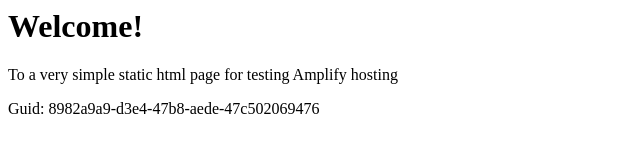
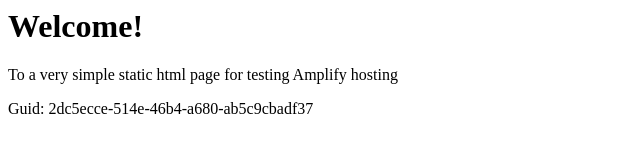
Before and after one commit to aws-aemilia-mxp/Github-PR-Commit-Integration-Test-DoNotTouch-GithubWebhookPreviewCanaryTest-v1-prod-eu-south-1, a website: page src/index.html in a window 1280 px wide. Shown: the full height of the page, 0-640 px from the left. Drawn offline with Linux system fonts and the light colour scheme.

Commit message:
commit from integ tests

```diff
--- a/src/index.html
+++ b/src/index.html
@@ -12,6 +12,6 @@
 <body>
     <h1>Welcome!</h1>
     <p>To a very simple static html page for testing Amplify hosting</p>
-    <p>Guid: 8982a9a9-d3e4-47b8-aede-47c502069476</p></body>
+    <p>Guid: 2dc5ecce-514e-46b4-a680-ab5c9cbadf37</p></body>
 
 </html>
```
